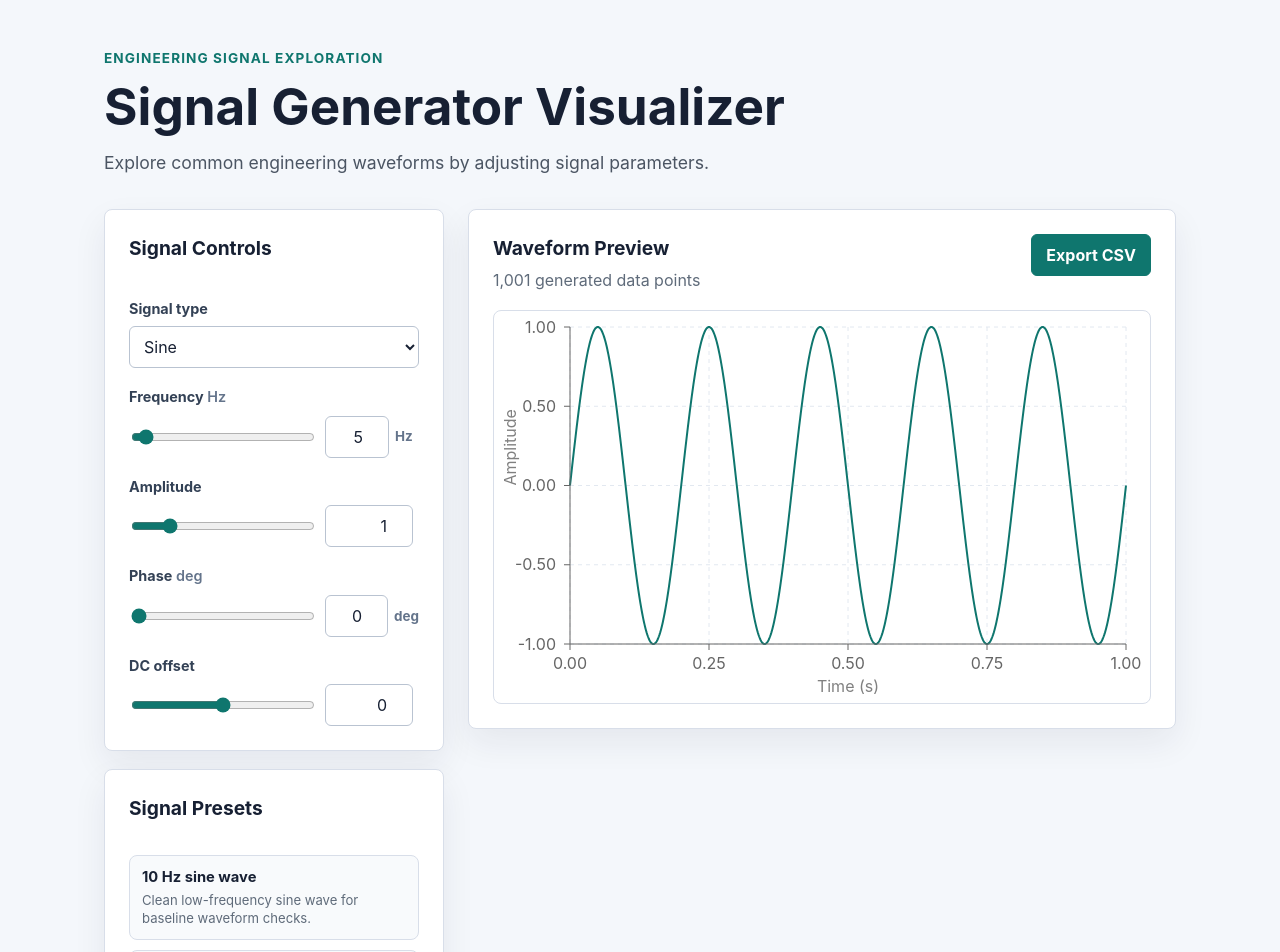
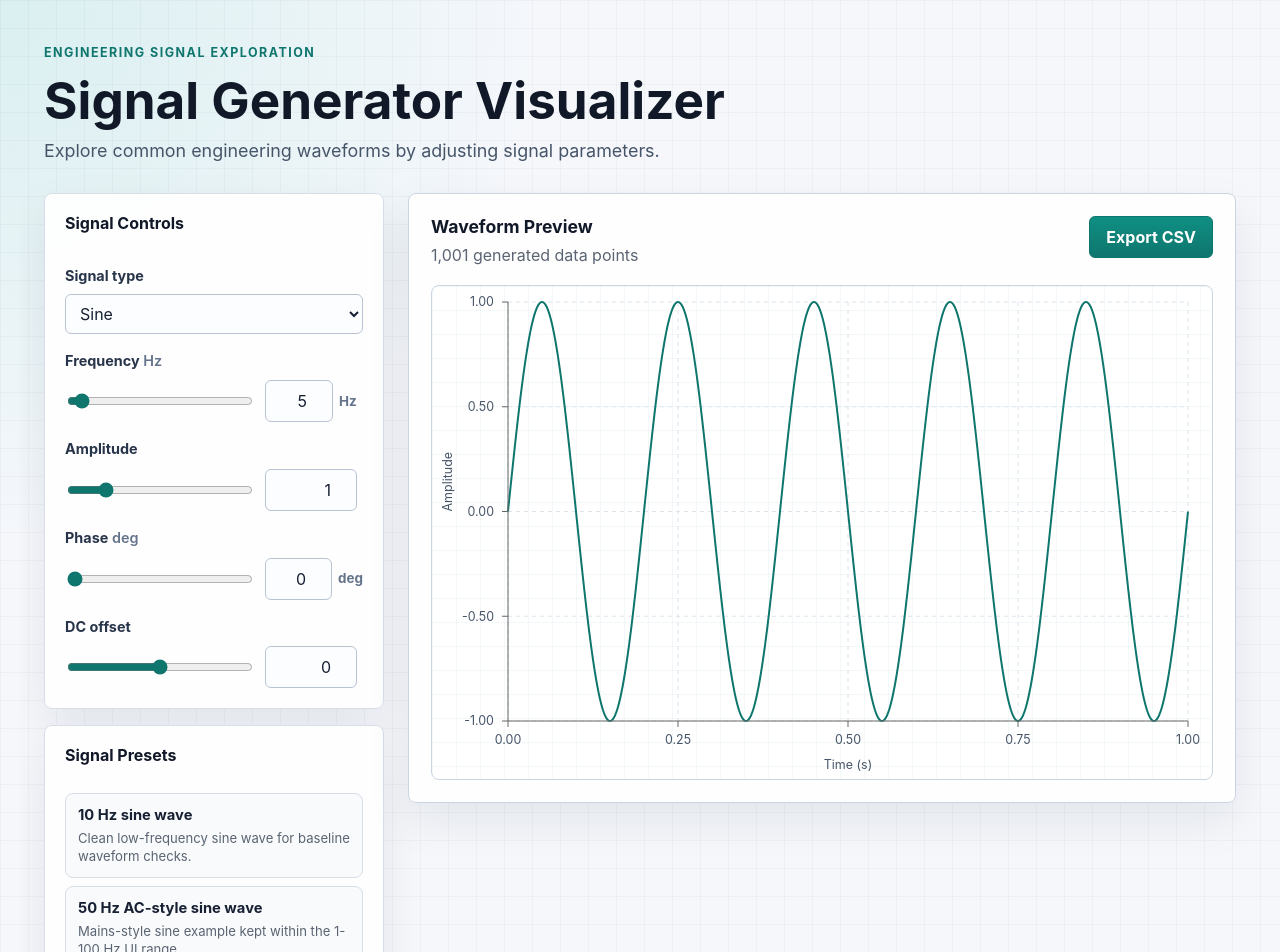
Before and after one commit to hychaw/signal-generator-visualizer, a React (Vite) app: page / in a window 1280 px wide. Shown: the top 952 px of the page. Built offline with nearby package versions, Linux system fonts and the light colour scheme.

Commit message:
Polish UI

```diff
--- a/src/App.css
+++ b/src/App.css
@@ -1,104 +1,124 @@
 .app {
-  width: min(1120px, 100%);
+  width: min(1240px, 100%);
+  max-width: 100vw;
   margin: 0 auto;
-  padding: 48px 24px;
+  padding: 44px 24px 36px;
+  overflow-x: hidden;
 }
 
 .app-header {
-  max-width: 720px;
-  margin-bottom: 32px;
+  display: grid;
+  gap: 10px;
+  max-width: 780px;
+  margin-bottom: 28px;
 }
 
 .eyebrow {
-  margin: 0 0 12px;
+  margin: 0;
   color: #0f766e;
-  font-size: 0.85rem;
+  font-size: 0.78rem;
   font-weight: 700;
-  letter-spacing: 0.08em;
+  letter-spacing: 0.12em;
   text-transform: uppercase;
 }
 
 .app-header h1 {
   margin: 0;
-  color: #172033;
-  font-size: clamp(2.1rem, 4vw, 3.75rem);
-  line-height: 1.05;
+  color: #111827;
+  font-size: clamp(2rem, 4vw, 3.4rem);
+  line-height: 1.08;
+  overflow-wrap: anywhere;
 }
 
 .description {
-  margin: 16px 0 0;
+  margin: 0;
   max-width: 620px;
-  color: #4b5563;
-  font-size: 1.1rem;
+  color: #475569;
+  font-size: clamp(1rem, 1.4vw, 1.12rem);
 }
 
 .dashboard {
   display: grid;
-  grid-template-columns: minmax(260px, 340px) 1fr;
+  grid-template-columns: minmax(280px, 340px) minmax(0, 1fr);
   gap: 24px;
   align-items: start;
+  min-width: 0;
 }
 
 .sidebar {
   display: grid;
-  gap: 18px;
+  gap: 16px;
+  min-width: 0;
 }
 
 .panel {
-  padding: 24px;
-  border: 1px solid #d8dee9;
+  min-width: 0;
+  padding: 20px;
+  border: 1px solid #d7dee8;
   border-radius: 8px;
-  background: #ffffff;
-  box-shadow: 0 14px 34px rgba(23, 32, 51, 0.07);
+  background: rgba(255, 255, 255, 0.94);
+  box-shadow:
+    0 18px 45px rgba(15, 23, 42, 0.08),
+    0 1px 0 rgba(255, 255, 255, 0.9) inset;
 }
 
 .panel h2 {
-  margin: 0 0 18px;
-  color: #172033;
-  font-size: 1.2rem;
+  margin: 0 0 16px;
+  color: #111827;
+  font-size: 1rem;
+  letter-spacing: 0;
+  line-height: 1.2;
 }
 
 .panel p {
   margin: 0;
-  color: #5f6b7a;
+  color: #5b6472;
 }
 
 .controls-panel {
   display: grid;
-  gap: 18px;
+  gap: 16px;
 }
 
 .presets-panel {
   display: grid;
-  gap: 14px;
+  gap: 12px;
 }
 
 .preset-list {
   display: grid;
-  gap: 10px;
+  gap: 8px;
 }
 
 .preset-button {
   display: grid;
   gap: 4px;
   width: 100%;
-  border: 1px solid #d8dee9;
+  min-height: 70px;
+  border: 1px solid #d7dee8;
   border-radius: 8px;
   background: #f8fafc;
   color: #172033;
   padding: 12px;
   text-align: left;
   cursor: pointer;
+  transition:
+    border-color 160ms ease,
+    background-color 160ms ease,
+    box-shadow 160ms ease,
+    transform 160ms ease;
 }
 
 .preset-button:hover {
   border-color: #0f766e;
-  background: #f0fdfa;
+  background: #ecfdf5;
+  box-shadow: 0 8px 18px rgba(15, 118, 110, 0.1);
+  transform: translateY(-1px);
 }
 
-.preset-button:focus {
+.preset-button:focus-visible {
   border-color: #0f766e;
-  box-shadow: 0 0 0 3px rgba(15, 118, 110, 0.14);
+  box-shadow: 0 0 0 3px rgba(15, 118, 110, 0.2);
   outline: none;
 }
 
@@ -107,22 +127,24 @@
   font-size: 0.92rem;
   font-weight: 700;
   line-height: 1.25;
+  overflow-wrap: anywhere;
 }
 
 .preset-description {
-  color: #5f6b7a;
+  color: #5b6472;
   font-size: 0.82rem;
   line-height: 1.4;
+  overflow-wrap: anywhere;
 }
 
 .field {
   display: grid;
-  gap: 6px;
+  gap: 7px;
 }
 
 .field > span,
 .field label {
-  color: #334155;
+  color: #273449;
   font-size: 0.9rem;
   font-weight: 700;
 }
@@ -135,30 +157,43 @@
 .field input,
 .field select {
   width: 100%;
-  min-height: 42px;
-  border: 1px solid #b9c3d1;
+  min-width: 0;
+  min-height: 40px;
+  border: 1px solid #b9c4d2;
   border-radius: 6px;
-  background: #ffffff;
+  background: #fbfdff;
   color: #172033;
   padding: 8px 10px;
+  transition:
+    border-color 160ms ease,
+    box-shadow 160ms ease,
+    background-color 160ms ease;
+}
+
+.field select {
+  cursor: pointer;
 }
 
 .numeric-field {
-  gap: 8px;
+  gap: 9px;
 }
 
 .parameter-input-row {
   display: grid;
-  grid-template-columns: minmax(0, 1fr) 94px;
-  gap: 12px;
+  grid-template-columns: minmax(0, 1fr) 98px;
+  gap: 14px;
   align-items: center;
+  min-width: 0;
 }
 
 .parameter-input-row input[type="range"] {
+  width: 100%;
+  min-width: 0;
   min-height: 28px;
   padding: 0;
   border: 0;
   accent-color: #0f766e;
+  cursor: pointer;
 }
 
 .number-input-with-unit {
@@ -166,6 +201,7 @@
   grid-template-columns: minmax(0, 1fr) auto;
   gap: 6px;
   align-items: center;
+  min-width: 0;
 }
 
 .number-input-with-unit input {
@@ -180,10 +216,11 @@
   font-weight: 700;
 }
 
-.field input:focus,
-.field select:focus {
+.field input:focus-visible,
+.field select:focus-visible {
   border-color: #0f766e;
-  box-shadow: 0 0 0 3px rgba(15, 118, 110, 0.14);
+  background: #ffffff;
+  box-shadow: 0 0 0 3px rgba(15, 118, 110, 0.2);
   outline: none;
 }
 
@@ -197,7 +234,7 @@
 
 .explanation-content {
   display: grid;
-  gap: 14px;
+  gap: 12px;
 }
 
 .explanation-content h3 {
@@ -225,7 +262,7 @@
 
 .explanation-list dd {
   margin: 0;
-  color: #5f6b7a;
+  color: #5b6472;
   font-size: 0.92rem;
   line-height: 1.5;
 }
@@ -233,10 +270,10 @@
 .explanation-list code {
   display: inline-block;
   max-width: 100%;
-  border: 1px solid #d8dee9;
+  border: 1px solid #d7dee8;
   border-radius: 6px;
   background: #f8fafc;
-  color: #172033;
+  color: #0f172a;
   padding: 5px 7px;
   white-space: normal;
 }
@@ -251,7 +288,7 @@
   display: flex;
   justify-content: space-between;
   gap: 16px;
-  border-bottom: 1px solid #edf1f6;
+  border-bottom: 1px solid #e8edf4;
   padding-bottom: 10px;
 }
 
@@ -261,7 +298,7 @@
 }
 
 .parameter-list dt {
-  color: #64748b;
+  color: #5b6472;
   font-size: 0.9rem;
 }
 
@@ -274,10 +311,12 @@
 
 .waveform-panel {
   display: grid;
-  grid-template-rows: auto minmax(320px, 1fr);
+  grid-template-rows: auto minmax(390px, 1fr);
   gap: 18px;
-  min-height: 520px;
+  min-height: 610px;
   min-width: 0;
+  padding: 22px;
+  border-color: #cbd5e1;
 }
 
 .waveform-details {
@@ -285,55 +324,117 @@
   justify-content: space-between;
   gap: 16px;
   align-items: start;
+  min-width: 0;
 }
 
 .waveform-details h2 {
   margin-bottom: 6px;
+  font-size: 1.1rem;
 }
 
 .export-button {
   min-height: 40px;
-  border: 1px solid #0f766e;
+  border: 1px solid #0d766c;
   border-radius: 6px;
-  background: #0f766e;
+  background: linear-gradient(180deg, #0f8f83, #0f766e);
   color: #ffffff;
-  padding: 8px 14px;
+  padding: 8px 16px;
   font-weight: 700;
   cursor: pointer;
   white-space: nowrap;
+  transition:
+    background-color 160ms ease,
+    box-shadow 160ms ease,
+    transform 160ms ease;
 }
 
 .export-button:hover {
-  background: #115e59;
+  background: linear-gradient(180deg, #0f766e, #115e59);
+  box-shadow: 0 10px 20px rgba(15, 118, 110, 0.18);
+  transform: translateY(-1px);
 }
 
-.export-button:focus {
-  box-shadow: 0 0 0 3px rgba(15, 118, 110, 0.18);
+.export-button:focus-visible {
+  box-shadow: 0 0 0 3px rgba(15, 118, 110, 0.25);
   outline: none;
 }
 
 .waveform-chart {
   width: 100%;
   min-width: 0;
-  min-height: 320px;
-  border: 1px solid #d8dee9;
+  min-height: 390px;
+  border: 1px solid #cbd5e1;
   border-radius: 8px;
-  background: #ffffff;
+  background:
+    linear-gradient(rgba(15, 118, 110, 0.05) 1px, transparent 1px),
+    linear-gradient(90deg, rgba(15, 118, 110, 0.05) 1px, transparent 1px),
+    #ffffff;
+  background-size: 24px 24px;
+  overflow: hidden;
+}
+
+.waveform-chart .recharts-cartesian-grid line {
+  stroke: #dce4ee;
+}
+
+.waveform-chart .recharts-text {
+  fill: #475569;
+  font-size: 0.78rem;
+}
+
+.waveform-chart .recharts-default-tooltip {
+  border: 1px solid #cbd5e1 !important;
+  border-radius: 6px;
+  box-shadow: 0 12px 26px rgba(15, 23, 42, 0.12);
 }
 
 .note {
-  margin: 28px 0 0;
-  color: #697586;
+  margin: 24px 0 0;
+  color: #64748b;
   font-size: 0.95rem;
+}
+
+@media (max-width: 980px) {
+  .dashboard {
+    grid-template-columns: 1fr;
+  }
+
+  .sidebar {
+    grid-template-columns: repeat(2, minmax(0, 1fr));
+    align-items: start;
+  }
+
+  .controls-panel {
+    grid-row: span 2;
+  }
 }
 
 @media (max-width: 760px) {
   .app {
-    padding: 40px 18px;
+    width: 100%;
+    max-width: 100vw;
+    padding: 34px 16px 28px;
   }
 
-  .dashboard {
+  .app-header {
+    max-width: 100%;
+  }
+
+  .app-header h1 {
+    max-width: 11ch;
+  }
+
+  .description {
+    max-width: 34ch;
+  }
+
+  .sidebar {
     grid-template-columns: 1fr;
+  }
+
+  .panel,
+  .waveform-panel {
+    padding: 18px;
   }
 
   .parameter-input-row {
@@ -346,6 +447,34 @@
 
   .waveform-details {
     display: grid;
-    gap: 6px;
+    gap: 12px;
+  }
+
+  .export-button {
+    width: 100%;
+  }
+
+  .waveform-panel {
+    grid-template-rows: auto minmax(320px, 1fr);
+    min-height: 480px;
+  }
+
+  .waveform-chart {
+    min-height: 320px;
   }
 }
+
+@media (max-width: 430px) {
+  .app-header h1 {
+    font-size: 2rem;
+  }
+
+  .panel,
+  .waveform-panel {
+    padding: 16px;
+  }
+
+  .number-input-with-unit {
+    grid-template-columns: minmax(0, 1fr) auto;
+  }
+}
--- a/src/index.css
+++ b/src/index.css
@@ -2,8 +2,13 @@
   font-family:
     Inter, ui-sans-serif, system-ui, -apple-system, BlinkMacSystemFont, "Segoe UI",
     sans-serif;
-  color: #243044;
-  background: #f4f7fb;
+  color: #172033;
+  background:
+    linear-gradient(rgba(36, 48, 68, 0.035) 1px, transparent 1px),
+    linear-gradient(90deg, rgba(36, 48, 68, 0.035) 1px, transparent 1px),
+    radial-gradient(circle at top left, rgba(20, 184, 166, 0.12), transparent 34rem),
+    #f5f7fb;
+  background-size: 28px 28px, 28px 28px, auto, auto;
   font-synthesis: none;
   line-height: 1.5;
   text-rendering: optimizeLegibility;
@@ -15,10 +20,15 @@
   box-sizing: border-box;
 }
 
+html {
+  overflow-x: hidden;
+}
+
 body {
   min-width: 320px;
   min-height: 100vh;
   margin: 0;
+  overflow-x: hidden;
 }
 
 button,
@@ -30,4 +40,5 @@ textarea {
 
 #root {
   min-height: 100vh;
+  overflow-x: hidden;
 }
```
